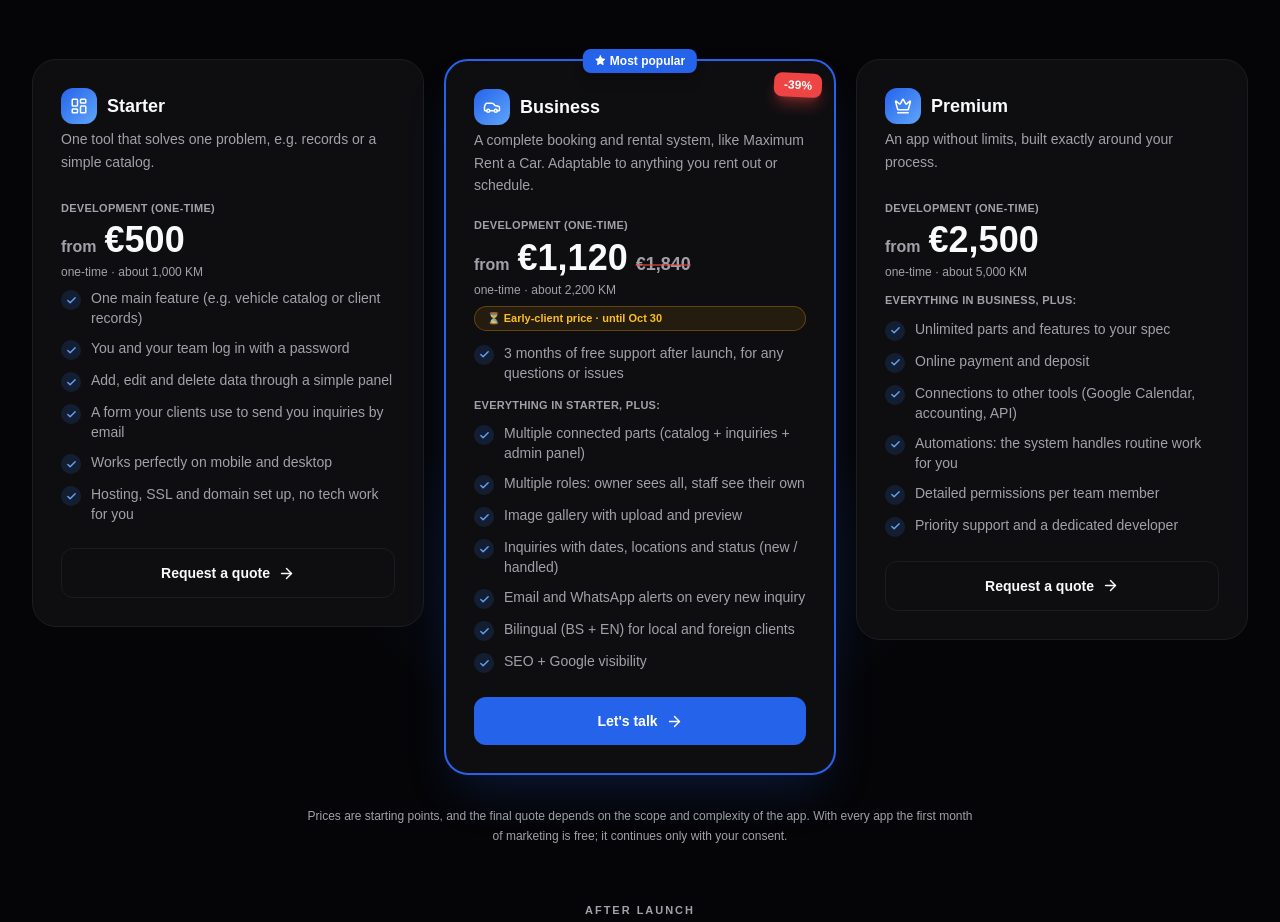
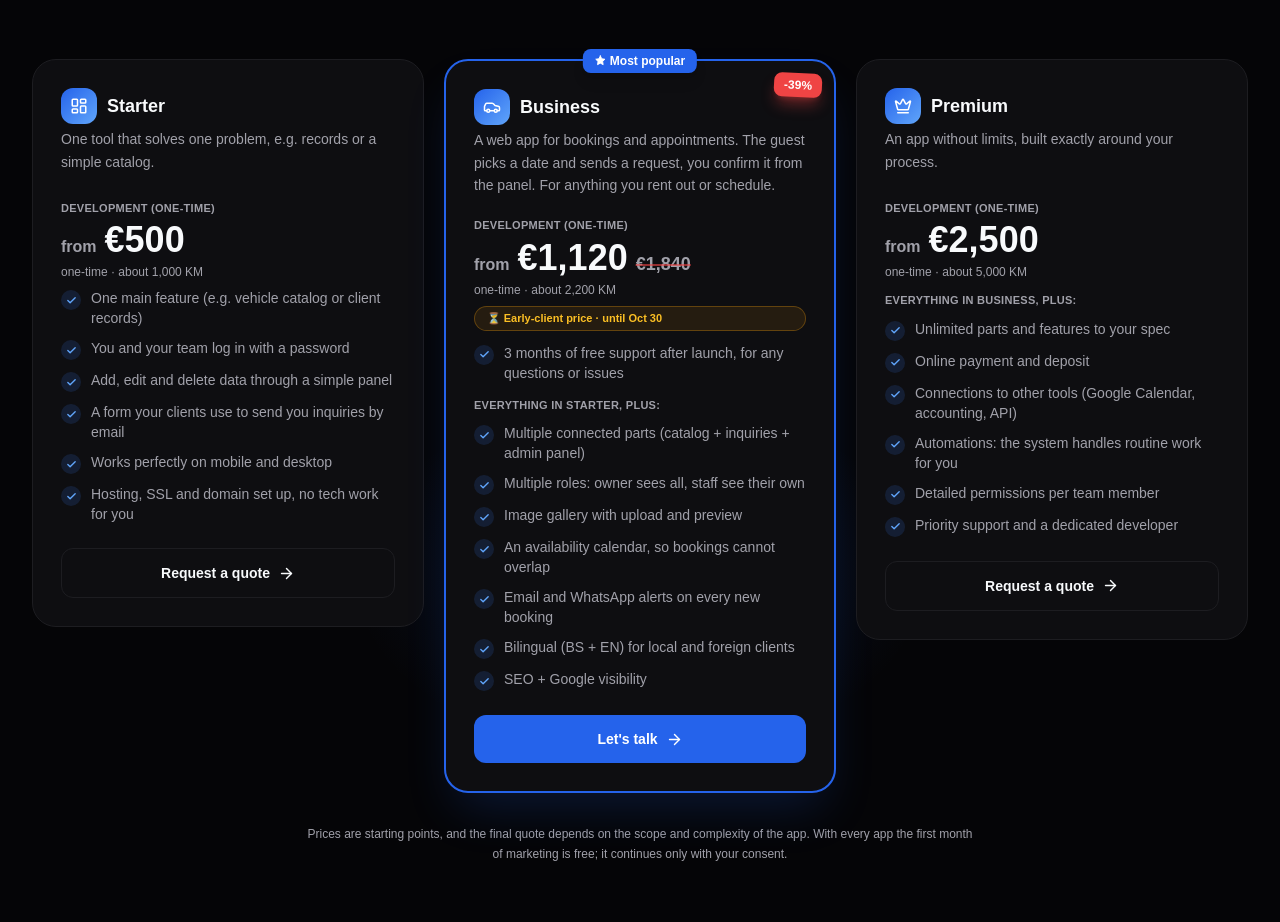
Before and after one commit to Bakeee99/mehiccdev, a Next.js app: page / in a window 1280 px wide. Shown: the part 6845-7767 px from the top of the page. Built offline with nearby package versions, Linux system fonts and the light colour scheme.

Commit message:
copy: business paket opisan sire od rent-a-cara

```diff
--- a/components/sections/Pricing.tsx
+++ b/components/sections/Pricing.tsx
@@ -85,16 +85,16 @@ const PRICING: Record<"bs" | "en", PricingData> = {
         ],
       },
       {
-        name: "Business", tag: "Kompletan sistem rezervacija i najma, kao Maximum Rent a Car. Prilagodljiv svemu što se iznajmljuje ili zakazuje.",
+        name: "Business", tag: "Web aplikacija za rezervacije i termine. Gost bira datum i šalje upit, vi potvrđujete iz panela. Za sve što se iznajmljuje ili zakazuje.",
         price: "2.200 KM", alt: "oko €1.120", from: true, oldPrice: "3.600 KM", discountBadge: "-39%", promoNote: "Za prve klijente · vrijedi do 30.10.", ctaLabel: "Zakažimo razgovor", monthly: "75", gift: "Rast",
         features: [
           "3 mjeseca besplatne podrške nakon isporuke, za sve nejasnoće i probleme",
           "SVE iz Startera, plus:",
-          "Više povezanih dijelova (katalog + upiti + admin panel)",
+          "Više povezanih dijelova (katalog, upiti i admin panel)",
           "Više uloga: vlasnik vidi sve, osoblje samo svoje",
           "Galerija slika s upload-om i pregledom",
-          "Upiti s datumima, lokacijama i statusom (novo / obrađeno)",
-          "Obavijesti na email i WhatsApp kad stigne novi upit",
+          "Kalendar zauzetosti, pa se termini ne mogu preklopiti",
+          "Obavijesti na email i WhatsApp kad stigne nova rezervacija",
           "Dvojezično (BS + EN) za domaće i strane klijente",
           "SEO + Google vidljivost",
         ],
@@ -179,7 +179,7 @@ const PRICING: Record<"bs" | "en", PricingData> = {
         ],
       },
       {
-        name: "Business", tag: "A complete booking and rental system, like Maximum Rent a Car. Adaptable to anything you rent out or schedule.",
+        name: "Business", tag: "A web app for bookings and appointments. The guest picks a date and sends a request, you confirm it from the panel. For anything you rent out or schedule.",
         price: "€1,120", alt: "about 2,200 KM", from: true, oldPrice: "€1,840", discountBadge: "-39%", promoNote: "Early-client price · until Oct 30", ctaLabel: "Let\u0027s talk", monthly: "75", gift: "Growth",
         features: [
           "3 months of free support after launch, for any questions or issues",
@@ -187,8 +187,8 @@ const PRICING: Record<"bs" | "en", PricingData> = {
           "Multiple connected parts (catalog + inquiries + admin panel)",
           "Multiple roles: owner sees all, staff see their own",
           "Image gallery with upload and preview",
-          "Inquiries with dates, locations and status (new / handled)",
-          "Email and WhatsApp alerts on every new inquiry",
+          "An availability calendar, so bookings cannot overlap",
+          "Email and WhatsApp alerts on every new booking",
           "Bilingual (BS + EN) for local and foreign clients",
           "SEO + Google visibility",
         ],
```
Also changed, not shown: PROCITAJ-ME.txt.
